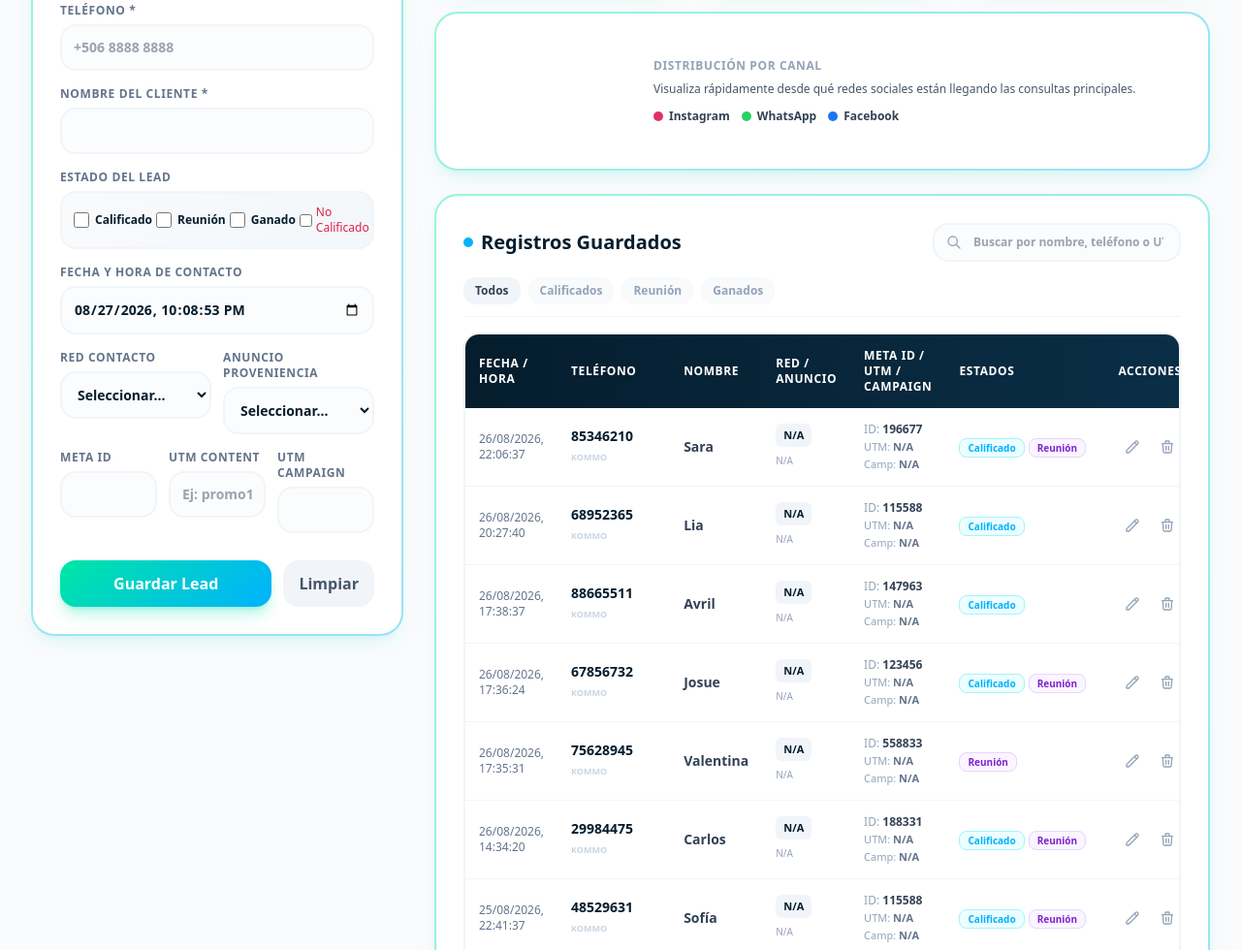
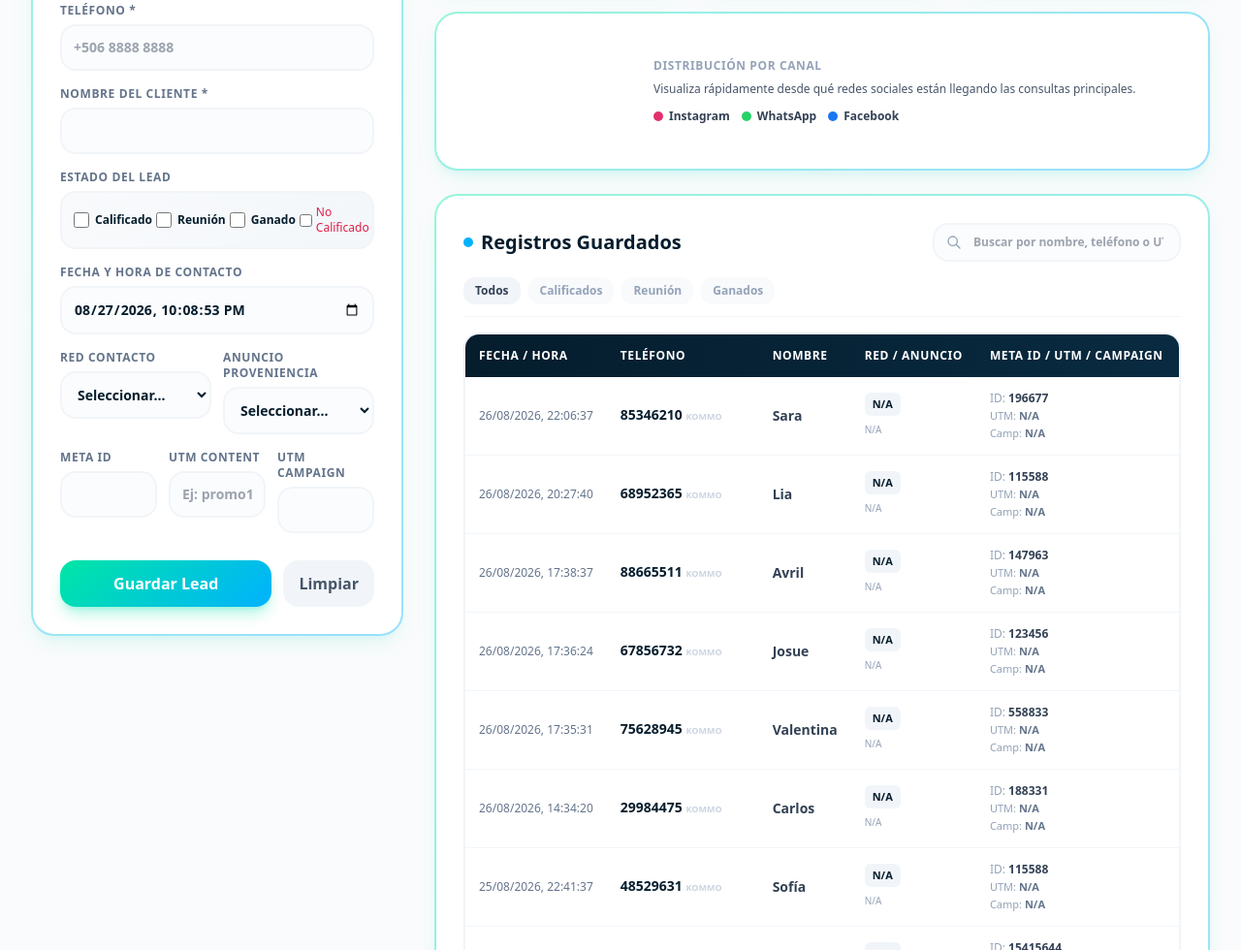
Before and after one commit to Eithan0709/kommo-supabase-sync, a website: page Dashboard.html in a window 1280 px wide. Shown: the part 292-1272 px from the top of the page at 97% size. Drawn offline with nearby package versions, Linux system fonts and the light colour scheme.

Commit message:
fix: scroll horizontal en tabla de leads

```diff
--- a/Dashboard.html
+++ b/Dashboard.html
@@ -59,6 +59,24 @@
       align-items: center !important;
       gap: 8px !important;
     }
+  }
+  /* Hacer que la tabla tenga desplazamiento horizontal en móviles */
+  .table-container, table {
+    display: block !important;
+    overflow-x: auto !important;
+    white-space: nowrap !important;
+    width: 100% !important;
+  }
+
+  /* Evitar que las etiquetas/badgdes de estado se corten */
+  td, th {
+    white-space: nowrap !important;
+  }
+
+  /* Ajuste para que las etiquetas de estado no rompan el texto hacia abajo */
+  span[class*="badge"], span[class*="rounded"] {
+    display: inline-block !important;
+    white-space: nowrap !important;
   }
     </style>
 </head>
```
